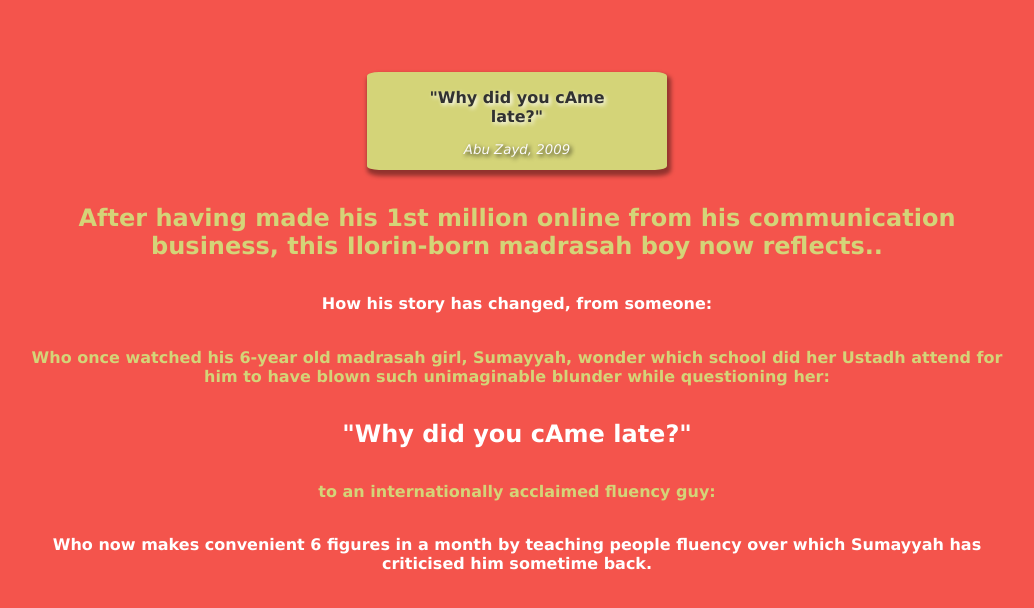
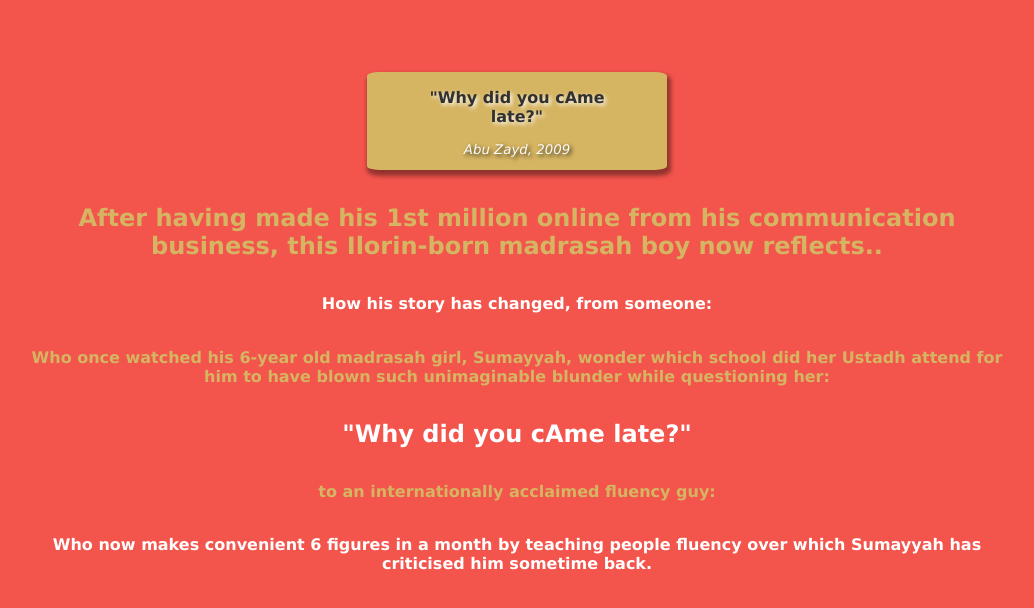
Before and after one commit to Kolacodes/fkit, a website: page index.html in a window 1280 px wide. Shown: the whole page, without its empty margins (123-1157 px from the left). Drawn offline with Linux system fonts and the light colour scheme; a web font is replaced by a local one.

Commit message:
make better

```diff
--- a/styles.css
+++ b/styles.css
@@ -3,7 +3,9 @@
 
 :root {
 	--primary-background: #f4544c;
-	/* --primary-background: #300705; */
+	--primary-background: #F3544C;
+	/* --primary-background: #F3544C; RED from jamaal */
+	/* --primary-background: #D6B562; yellow from jamaal */
 }
 
 *{
@@ -33,6 +35,7 @@ body {
 .sec-color {
 	color: rgb(209, 103, 16);
 	color: rgb(212, 212, 120);
+	color: #D6B562;
 }
 
 .font-xl {
@@ -60,6 +63,7 @@ body {
 .card {
 	background-color: #f4544c;
 	background-color: rgb(212, 212, 120);
+	background-color: #D6B562;
 	box-shadow: 2px 4px 4px 2px rgba(0, 0, 0, 0.3);
 	box-shadow: 2px 4px 4px 2px rgba(0, 0, 0, 0.4);
 	color: #faebeb;
```
